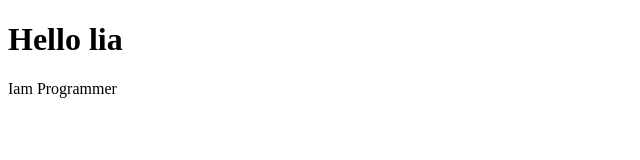
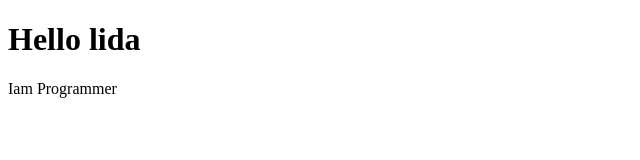
Before and after one commit to liya69/project, a plain HTML site: page index.html in a window 1280 px wide. Shown: the full height of the page, 0-640 px from the left. Drawn offline with Linux system fonts and the light colour scheme.

Commit message:
updateindex.html

```diff
--- a/index.html
+++ b/index.html
@@ -7,7 +7,7 @@
     <title>Document</title>
 </head>
 <body>
-    <h1>Hello lia</h1>
+    <h1>Hello lida</h1>
     <p>Iam Programmer</p>
 </body>
 </html>
```
